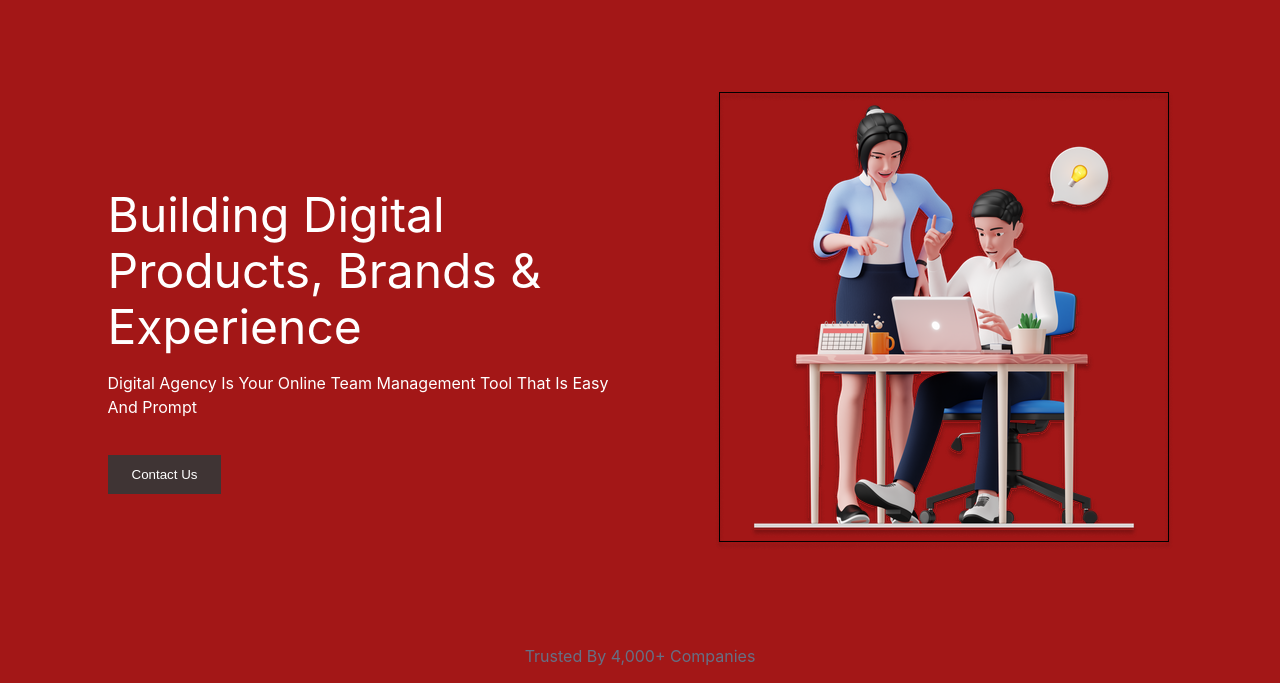
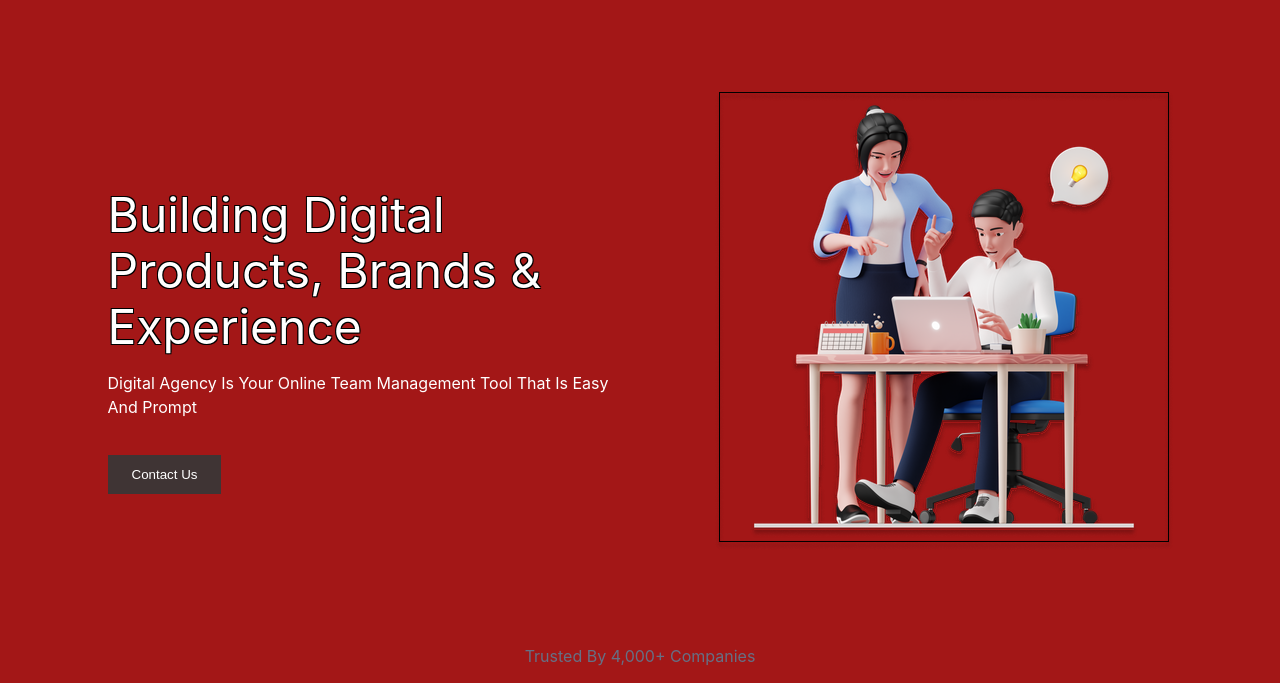
Before and after one commit to IngTurco/Parcial-Web-1, a plain HTML site: page index.html in a window 1280 px wide. Shown: the part 80-763 px from the top of the page. Drawn offline with Linux system fonts and the light colour scheme.

Commit message:
Update de borde primera sección  styles.css

```diff
--- a/styles.css
+++ b/styles.css
@@ -56,6 +56,8 @@ body {
     line-height: 56px;
     font-weight: 400;
     margin-bottom: 10px;
+    color: white;
+    text-shadow: 1px 1px 0 #000, -1px 1px 0 #000, 1px -1px 0 #000, -1px -1px 0 #000;
 }
 .hero-text p {
     font-size: 16px;
```
